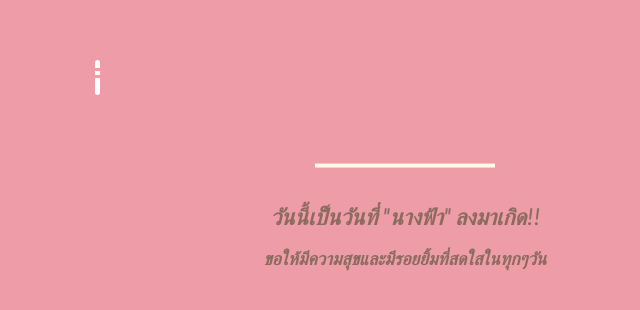
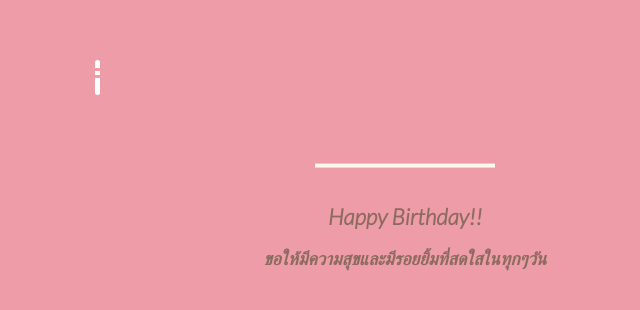
Before and after one commit to bbbxnz/Happy, a plain HTML site: page index.html in a window 1280 px wide. Shown: the part 160-470 px from the top of the page, without its empty margins (243-883 px from the left). Drawn offline with Linux system fonts and the light colour scheme.

Commit message:
Update index.html

```diff
--- a/index.html
+++ b/index.html
@@ -274,7 +274,7 @@
         <rect x="10" y="475.571" fill="#fefae9" width="180" height="4" />
       </svg>
       <div class="text">
-      <h1>วันนี้เป็นวันที่ "นางฟ้า" ลงมาเกิด!!</h1>
+      <h1>Happy Birthday!!</h1>
       <p class="name">ขอให้มีความสุขและมีรอยยิ้มที่สดใสในทุกๆวัน</p>
       </div>
 </body>
```
